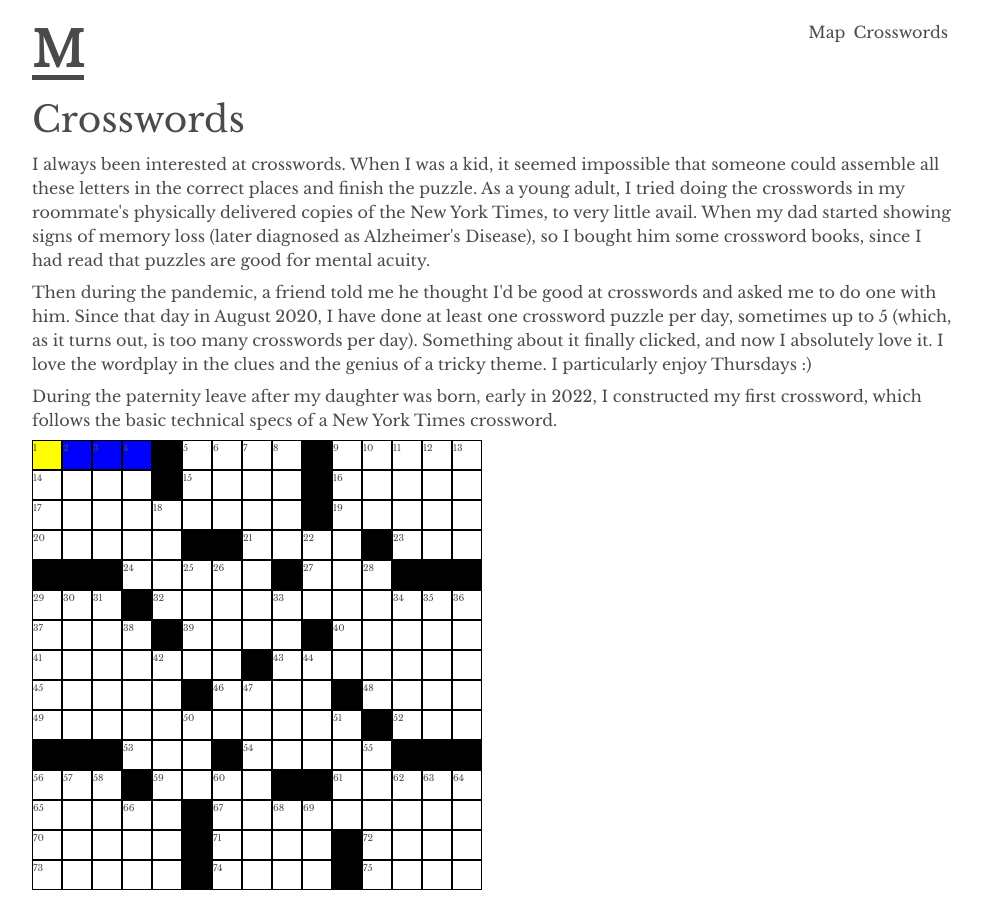
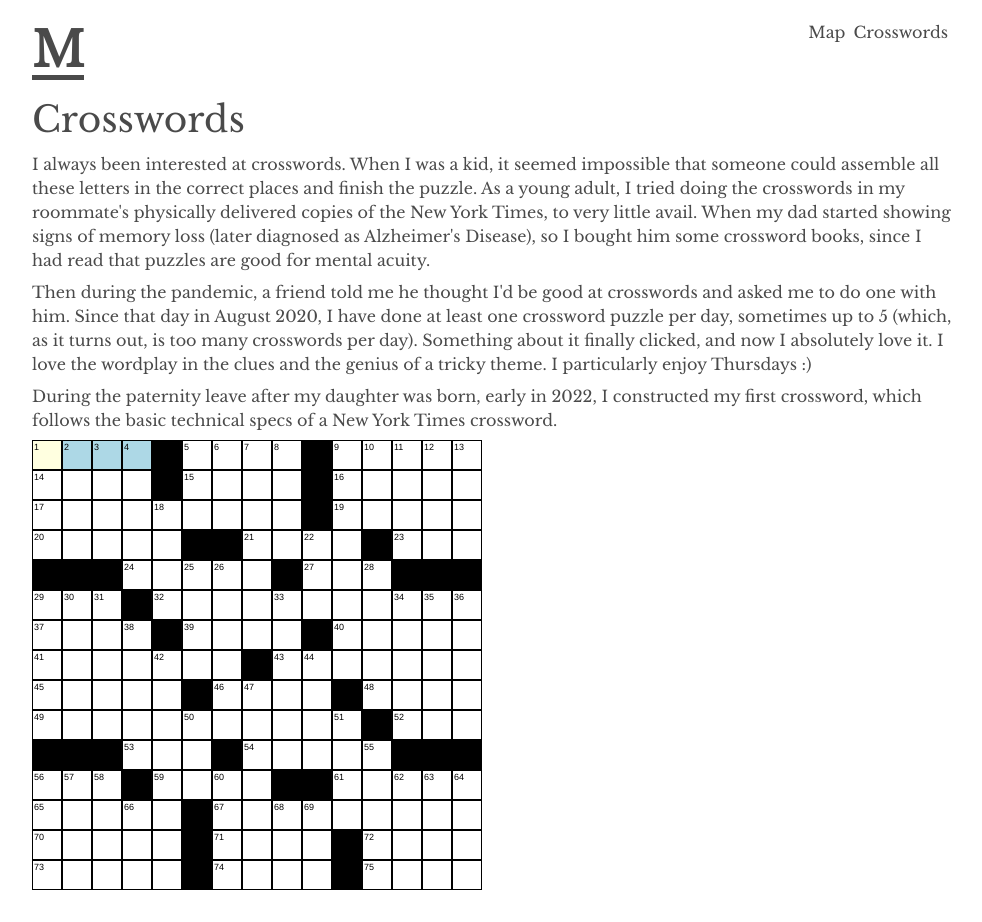
Before and after one commit to marker004/mark-website, a Next.js app: page /crosswords in a window 1280 px wide. Shown: the whole page, without its empty margins (148-1130 px from the left). Built offline with nearby package versions, Linux system fonts and the light colour scheme.

Commit message:
cell styling

```diff
--- a/src/components/crossword/cell.tsx
+++ b/src/components/crossword/cell/cell.tsx
@@ -1,5 +1,5 @@
-import { CellContents, CellCoordinates, Matrix15x15 } from "./types";
-import styles from "./styles.cell.module.scss";
+import { CellContents, CellCoordinates, Matrix15x15 } from "../types";
+import styles from "./styles.module.scss";
 import { Dispatch, SetStateAction } from "react";
 
 type CellProps = {
@@ -27,7 +27,7 @@ export const Cell = ({
   changeDirection,
   number,
 }: CellProps) => {
-  let cssClassName = `${styles.cell} ${styles.inputCell}`;
+  let cssClassName = styles.cell;
 
   if (isInFocusedWord) {
     cssClassName += ` ${styles.isFocusedWord}`;
--- /dev/null
+++ b/src/components/crossword/cell/index.tsx
@@ -0,0 +1 @@
+export { Cell } from "./cell";
--- a/src/components/crossword/styles.cell.module.scss
+++ b/src/components/crossword/cell/styles.module.scss
@@ -6,11 +6,17 @@
   border: 1px solid black;
   vertical-align: top;
   position: relative;
+  color: black;
+  text-align: center;
+  font-family: Helvetica, Arial, sans-serif;
+  font-size: 16px;
+  padding-top: 4px;
+  user-select: none;
   &.isFocusedWord {
-    background-color: blue;
+    background-color: lightblue;
   }
   &.isFocusedCell {
-    background-color: yellow;
+    background-color: lightyellow;
   }
 }
 
@@ -18,5 +24,5 @@
   position: absolute;
   font-size: 9px;
   top: 0;
-  left: 0;
+  left: 1px;
 }
--- a/src/components/crossword/crossword.tsx
+++ b/src/components/crossword/crossword.tsx
@@ -411,7 +411,7 @@ export const Crossword = () => {
   /*
 onKeyUp,
 -- if backspace, clear cell contents
-if tab, go to first empty cell of next clue
+-- if tab, go to first empty cell of next clue
 if shift-tab, go to the first of empty cell of previous clue
 if single character (letters),
   input letter to cell
@@ -484,9 +484,8 @@ if single character in last empty space, change direction and go to first empty
           // todo: also go back a space
           break;
         case `Key${key.toUpperCase()}`:
+          if (event.altKey || event.metaKey) return;
           event.preventDefault();
-
-          if (event.altKey || event.metaKey) return;
           const letterCopy: Matrix15x15<CellContents> = JSON.parse(
             JSON.stringify(userSolution)
           );
@@ -510,12 +509,6 @@ if single character in last empty space, change direction and go to first empty
 
   const cellNumber = (cell: CellCoordinates) => {
     const [rIdx, cIdx] = cell;
-    // const inThere = sortedUniqueStartingCoordinates.find(nCell => {
-    //   const [nRIdx, nCIdx] = cell;
-    //   return rIdx === nRIdx && cIdx === nCIdx;
-    // });
-
-    // if (inThere) {
     const index = sortedUniqueStartingCoordinates.findIndex((nCell) => {
       const [nRIdx, nCIdx] = nCell;
       return rIdx === nRIdx && cIdx === nCIdx;
@@ -524,7 +517,6 @@ if single character in last empty space, change direction and go to first empty
     if (index > -1) {
       return index + 1;
     }
-    // }
   };
 
   return (
--- a/src/components/crossword/row.tsx
+++ b/src/components/crossword/row.tsx
@@ -1,19 +1,9 @@
 import { ReactNode } from "react";
-import { Cell } from "./cell";
-import { Tuple15, CellContents } from "./types";
 
 type RowProps = {
-  // cells: Tuple15<CellContents>;
   children: ReactNode;
 };
 
 export const Row = ({ children }: RowProps) => {
-  return (
-    <div>
-      {children}
-      {/* {cells.map((cell, idx) => (
-        <Cell key={idx} contents={cell} />
-      ))} */}
-    </div>
-  );
+  return <div>{children}</div>;
 };
```
